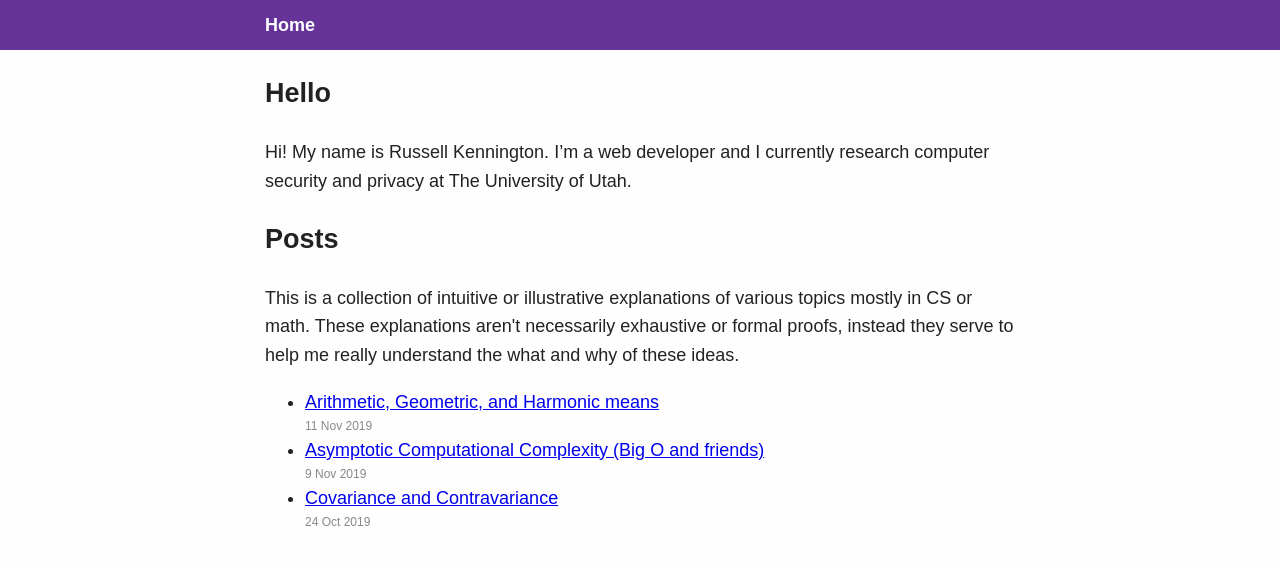
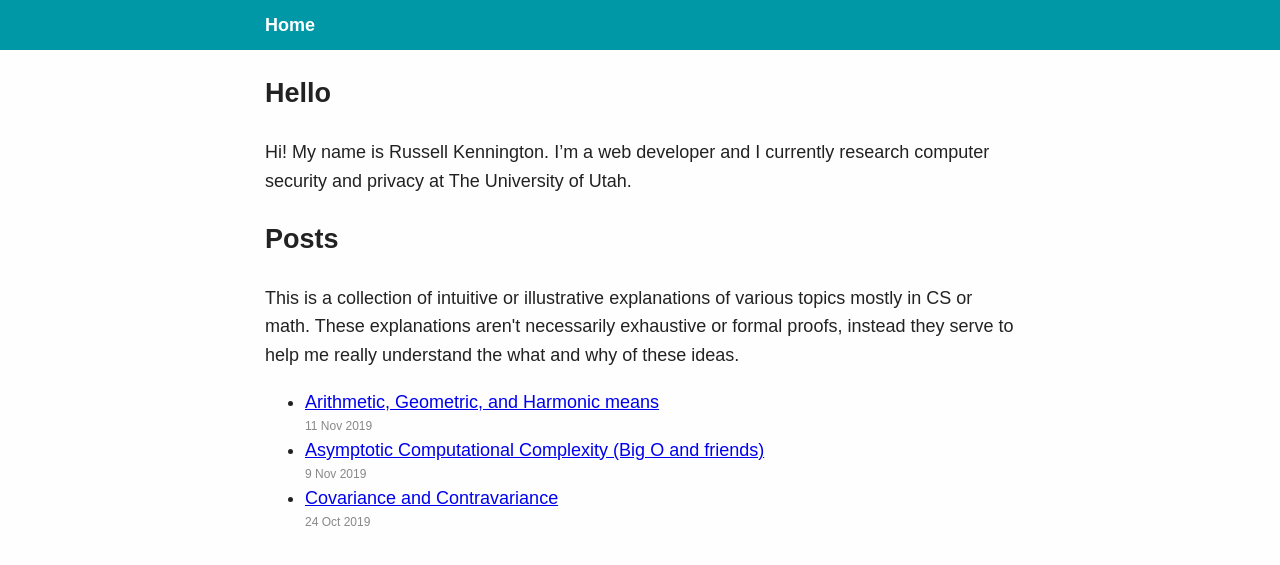
Before and after one commit to arussellk/arussellk.github.io, a Jekyll site: the page built from index.md, in a window 1280 px wide. Shown: the top 565 px of the page. Built offline with Jekyll 4.4.1, drawn with Linux system fonts in a browser that asks for light colours.

Commit message:
Change site color

```diff
--- a/css/main.scss
+++ b/css/main.scss
@@ -9,6 +9,8 @@ $content-padding: 10px;
 
 $dark-text-color: #222;
 $light-text-color: #888;
+
+$primary-color: #0097a7;
 
 html {
   background-color: #fefefe;
@@ -23,7 +25,7 @@ body {
 }
 
 .header {
-  background-color: rebeccapurple;
+  background-color: $primary-color;
 
   a {
     color: #fff;
```
